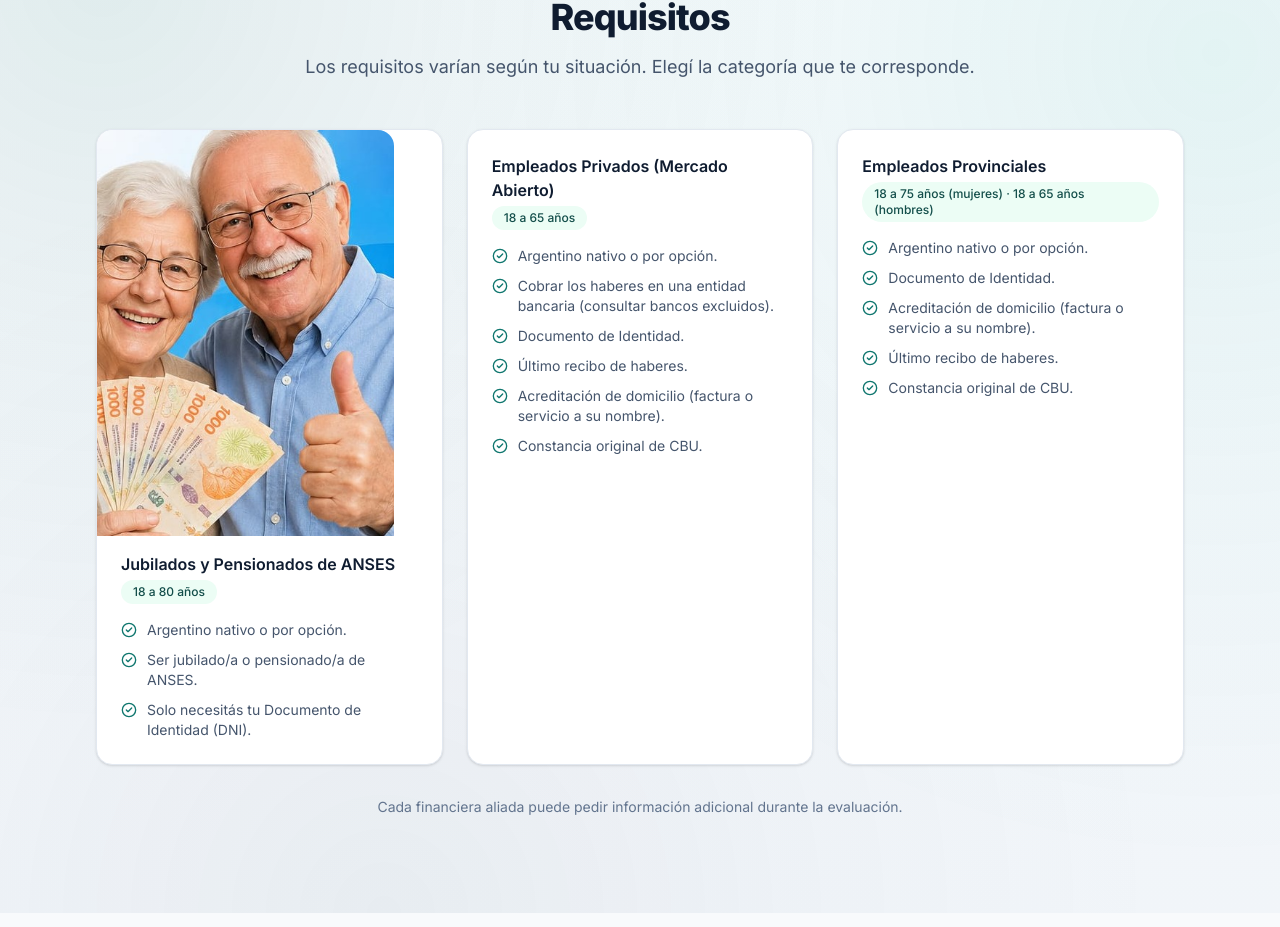
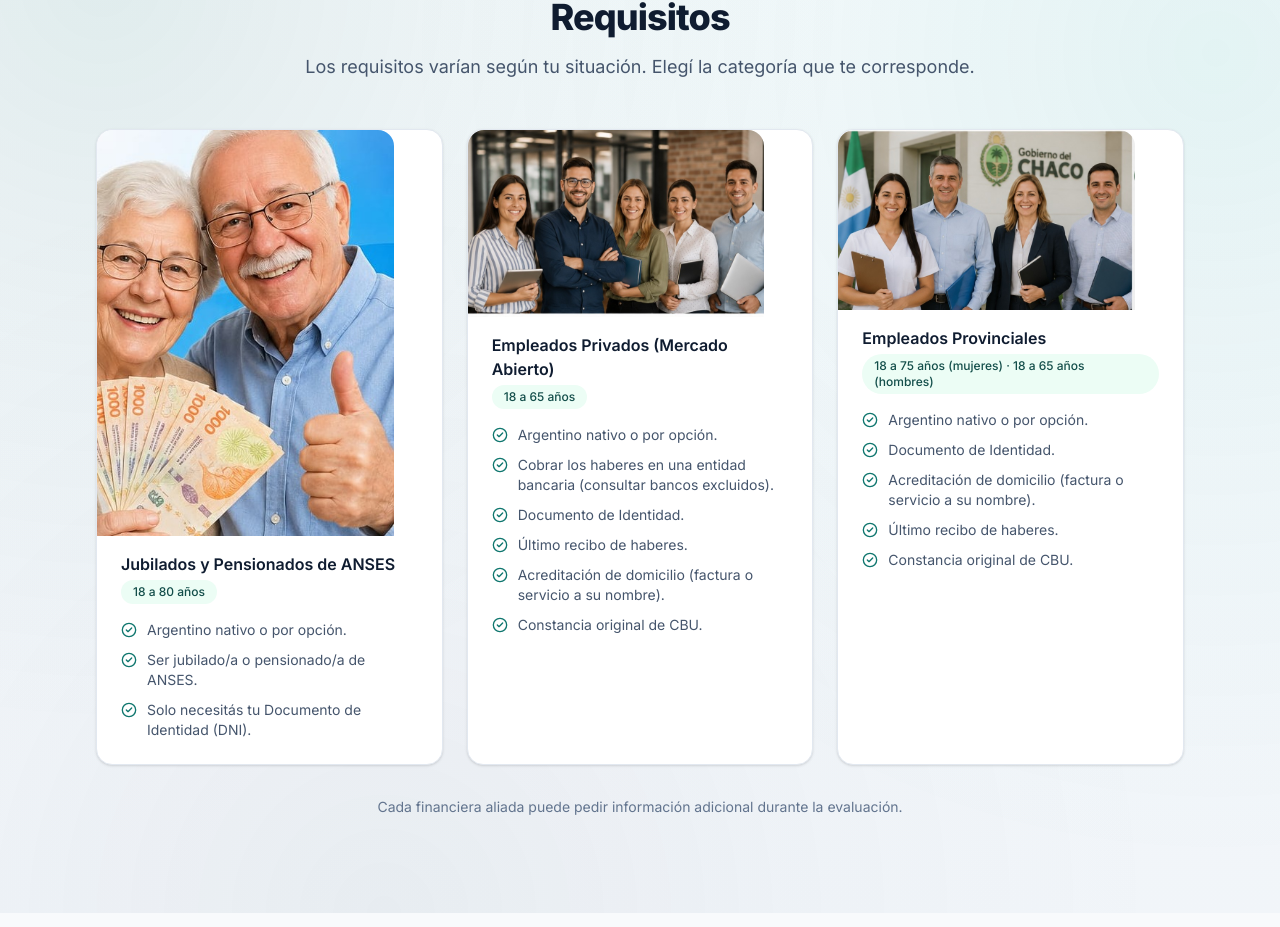
Before and after one commit to gimenezcristianleonel1/Cristian-Gimenez, a React (Vite) app in the folder frontend/: page / in a window 1280 px wide. Shown: the part 2951-3878 px from the top of the page. Built offline with nearby package versions, Linux system fonts and the light colour scheme; no server answers.

Commit message:
Agregar fotos a las tarjetas de Empleados Privados y Provinciales
Cada tarjeta de Requisitos ahora respeta la relación de aspecto
natural de su propia foto en vez de forzar todas al mismo recorte
vertical, para no cortar a la gente de las fotos horizontales.

```diff
--- a/frontend/src/components/landing/Requirements.tsx
+++ b/frontend/src/components/landing/Requirements.tsx
@@ -1,11 +1,14 @@
 import { CheckCircle2 } from 'lucide-react'
 import jubiladosFoto from '../../assets/jubilados-foto.jpg'
+import empleadosPrivadosFoto from '../../assets/empleados-privados-foto.jpg'
+import empleadosProvincialesFoto from '../../assets/empleados-provinciales-foto.jpg'
 
 interface CategoriaRequisitos {
   titulo: string
   edad: string
   items: string[]
   imagen?: string
+  imagenAspecto?: string
 }
 
 const CATEGORIAS: CategoriaRequisitos[] = [
@@ -13,6 +16,7 @@ const CATEGORIAS: CategoriaRequisitos[] = [
     titulo: 'Jubilados y Pensionados de ANSES',
     edad: '18 a 80 años',
     imagen: jubiladosFoto,
+    imagenAspecto: 'aspect-[409/560]',
     items: [
       'Argentino nativo o por opción.',
       'Ser jubilado/a o pensionado/a de ANSES.',
@@ -22,6 +26,8 @@ const CATEGORIAS: CategoriaRequisitos[] = [
   {
     titulo: 'Empleados Privados (Mercado Abierto)',
     edad: '18 a 65 años',
+    imagen: empleadosPrivadosFoto,
+    imagenAspecto: 'aspect-[820/516]',
     items: [
       'Argentino nativo o por opción.',
       'Cobrar los haberes en una entidad bancaria (consultar bancos excluidos).',
@@ -34,6 +40,8 @@ const CATEGORIAS: CategoriaRequisitos[] = [
   {
     titulo: 'Empleados Provinciales',
     edad: '18 a 75 años (mujeres) · 18 a 65 años (hombres)',
+    imagen: empleadosProvincialesFoto,
+    imagenAspecto: 'aspect-[840/510]',
     items: [
       'Argentino nativo o por opción.',
       'Documento de Identidad.',
@@ -65,7 +73,7 @@ export function Requirements() {
                   src={categoria.imagen}
                   alt=""
                   aria-hidden="true"
-                  className="-mx-6 -mt-6 mb-4 aspect-[409/560] w-[calc(100%+3rem)] rounded-t-2xl object-cover"
+                  className={`-mx-6 -mt-6 mb-4 w-[calc(100%+3rem)] rounded-t-2xl object-cover ${categoria.imagenAspecto ?? 'aspect-video'}`}
                 />
               )}
               <h3 className="text-base font-semibold text-navy-900">{categoria.titulo}</h3>
```
Also changed, not shown: frontend/src/assets/empleados-privados-foto.jpg (added), frontend/src/assets/empleados-provinciales-foto.jpg (added).
